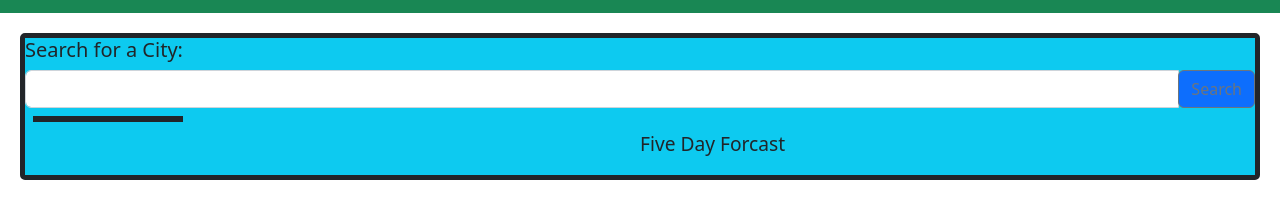
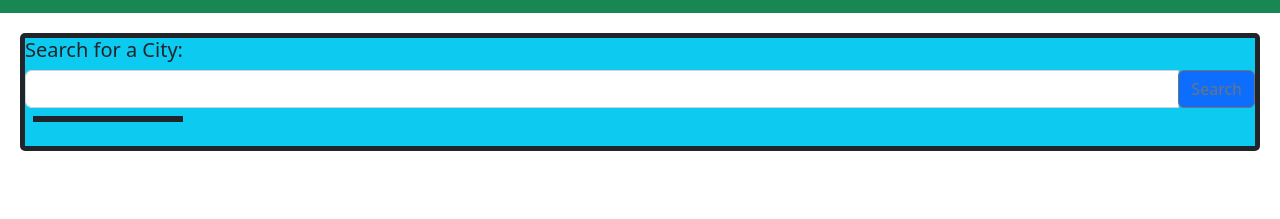
Before and after one commit to wjg97/Module-6, a plain HTML site: page index.html in a window 1280 px wide. Shown: the part 45-264 px from the top of the page. Drawn offline with nearby package versions, Linux system fonts and the light colour scheme.

Commit message:
Add files via upload

```diff
--- a/index.html
+++ b/index.html
@@ -38,7 +38,7 @@ crossorigin="anonymous">
     <!--Weather Boxes-->
     <article id ="weather-box" class="row"></article>
 
-    <div style="padding-left: 50%;" class="title">Five Day Forcast</div>
+    <div style="padding-left: 50%;" class="title"></div>
     <div style="padding-left: 21%;" id="boxes" class="row">
         <div class="col-2 m-2 bg-info bottom">
 
```
